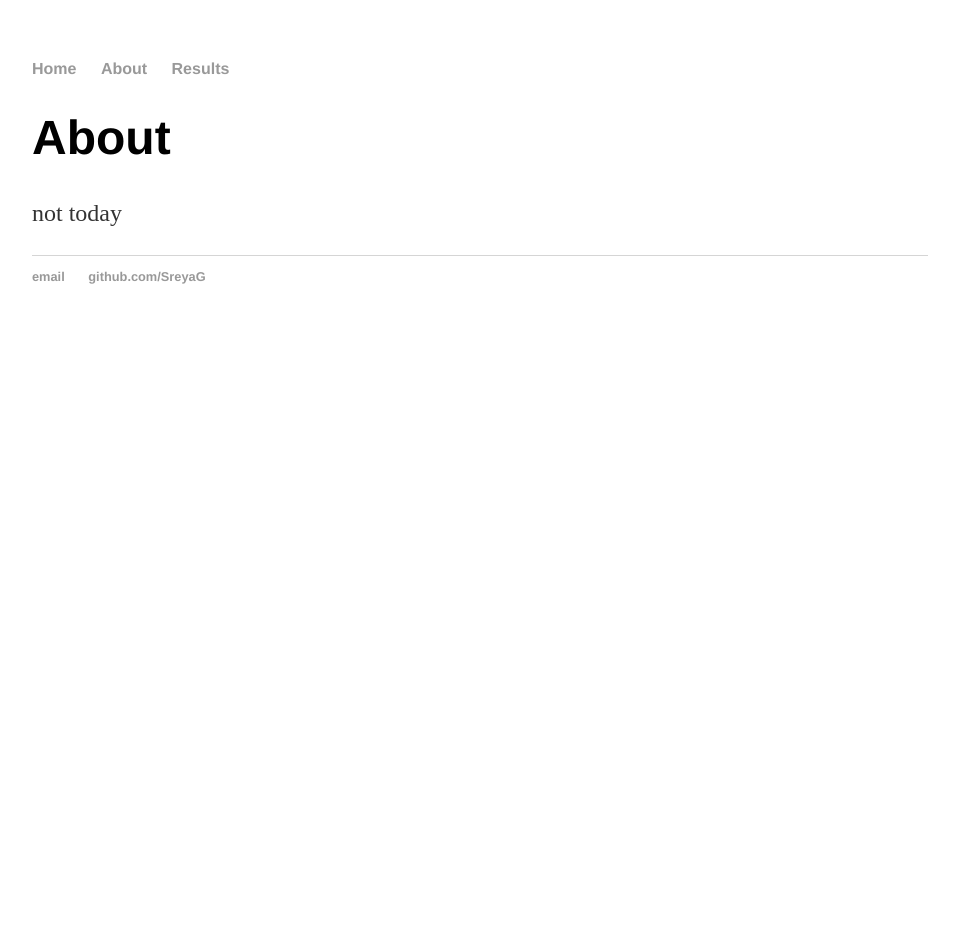
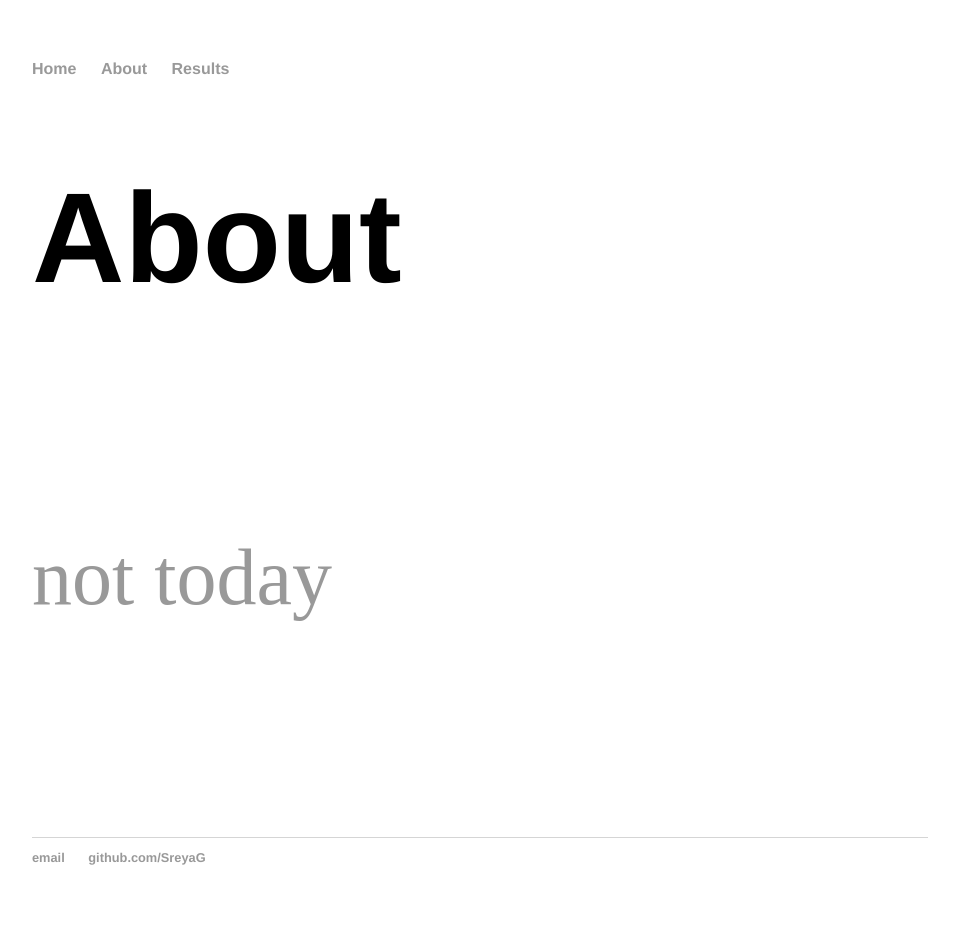
Before and after one commit to SreyaG/SportTweet, a Jekyll site: the page built from about/index.html, in a window 1280 px wide. Shown: the whole page, without its empty margins (160-1119 px from the left). Built offline with Jekyll 4.4.1, drawn with Linux system fonts in a browser that asks for light colours; before the commit the page ends 900 px from its top, so only the background shows below that.

Commit message:
Update main.css

```diff
--- a/css/main.css
+++ b/css/main.css
@@ -20,13 +20,13 @@ a:hover {
     text-decoration: underline;
 }
 h1 {
-    font-size: 3em;
+    font-size: 8em;
     font-family:'Helvetica', 'Arial', 'Sans-Serif';
 }
 p {
-    font-size: 1.5em;
-    line-height: 1.4em;
-    color: #333;
+    font-size: 5em;
+    line-height: 4.5em;
+    color: #999;
 }
 footer {
     border-top: 1px solid #d5d5d5;
```
